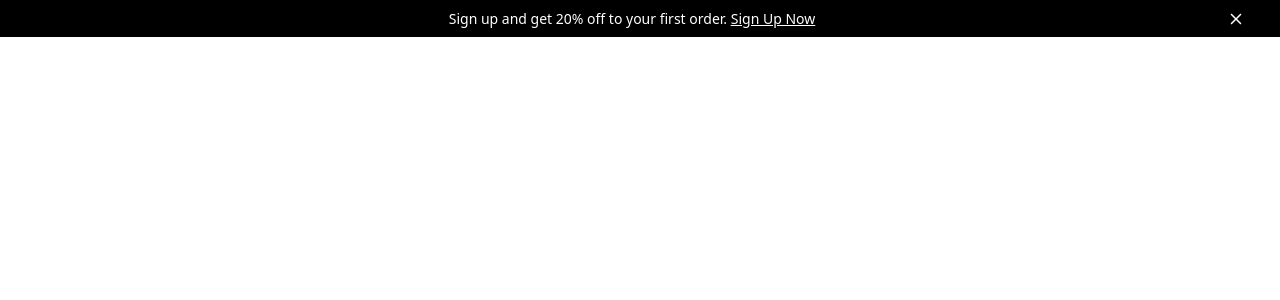
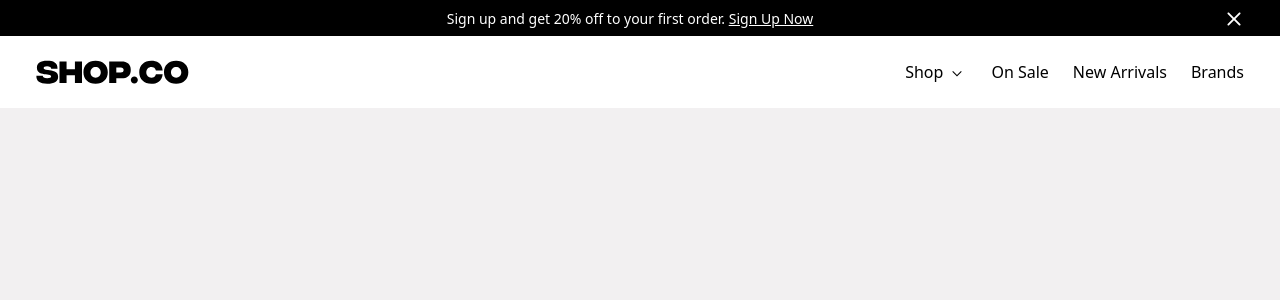
Before and after one commit to KonstantinHerasimenko/Shop.co, a Next.js app: page / in a window 1280 px wide. Shown: the top 300 px of the page. Built offline with nearby package versions, Linux system fonts and the light colour scheme.

Commit message:
feat:add navigation bar

```diff
--- a/app/layout.tsx
+++ b/app/layout.tsx
@@ -13,7 +13,7 @@ export default function RootLayout({
 }>) {
   return (
     <html lang="en">
-      <body className={cn('min-h-screen min-w-full')}>{children}</body>
+      <body className={cn('min-h-screen min-w-full bg-[#F2F0F1]')}>{children}</body>
     </html>
   )
 }
--- a/app/page.tsx
+++ b/app/page.tsx
@@ -1,3 +1,4 @@
+import Navigation from '@/components/layout/navigation'
 import PopUp from '@/components/layout/popUp'
 import type { Metadata } from 'next'
 
@@ -12,6 +13,7 @@ export default function HomePage() {
   return (
     <>
       <PopUp />
+      <Navigation/>
     </>
   )
 }
--- /dev/null
+++ b/app/shop/page.tsx
@@ -0,0 +1,4 @@
+//!delete
+export default function ShopPage(){
+  return <div>Hello world</div>
+}
--- a/components/layout/container.tsx
+++ b/components/layout/container.tsx
@@ -3,7 +3,7 @@ import { cn } from '@/utils/css.ts'
 
 interface containerProps {
   className?: string
-  children: ReactNode
+  children?: ReactNode
 }
 
 export default function Container({className,children}:containerProps) {
--- /dev/null
+++ b/components/layout/navigation.tsx
@@ -0,0 +1,115 @@
+'use client'
+
+import { ReactNode, useState } from 'react'
+import { Route } from 'next'
+import Link from 'next/link'
+import arrowDown from '@/assets/icons/arrowDown.svg'
+import LogoFull from '@/assets/icons/logoFull.svg'
+import Container from '@/components/layout/container'
+import { cn } from '@/utils/css'
+import BaseIcon from '../ui/BaseIcon'
+
+const pagesList: Array<{ label: string; href: Route }> = [
+  {
+    label: 'on sale',
+    href: '/',
+  },
+  {
+    label: 'new arrivals',
+    href: '/',
+  },
+  {
+    label: 'brands',
+    href: '/',
+  },
+]
+
+const shopCategories: Array<{ label: string; href: Route }> = [
+  {
+    label: 'T-shirts',
+    href: '/shop',
+  },
+  {
+    label: 'shorts',
+    href: '/shop',
+  },
+  {
+    label: 'shirts',
+    href: '/shop',
+  },
+  {
+    label: 'hoodies',
+    href: '/shop',
+  },
+  {
+    label: 'jeans',
+    href: '/shop',
+  },
+]
+
+export default function Navigation() {
+  const [isDropDownActive, setIsDropDownActive] = useState(false)
+
+  function toggleDropDown() {
+    setIsDropDownActive((prev: boolean) => !prev)
+  }
+
+  return (
+    <nav className="fixed top-9 bg-white w-full">
+      <Container className="flex justify-between items-center h-18">
+        <Link href="/">
+          <BaseIcon as={LogoFull} className="h-6" />
+        </Link>
+
+        <ul className="flex items-center gap-6 capitalize h-[100%]">
+          <li className="h-full">
+            <button
+              className="capitalize h-full flex items-center"
+              onClick={() => toggleDropDown()}
+            >
+              <span className="flex items-center gap-1">
+                <h3 className="underline-parent text-body-3">shop</h3>
+                <BaseIcon
+                  as={arrowDown}
+                  className={cn(
+                    'h-5 -mb-1 duration-300 ease-in-out',
+                    isDropDownActive && 'rotate-180'
+                  )}
+                />
+              </span>
+            </button>
+            {/*
+              //?drop-down menu
+            */}
+            <ul className={cn(!isDropDownActive ? 'hidden' : 'fixed')}>
+              {shopCategories.map(({ label, href }, index) => {
+                return (
+                  <li
+                    key={label.replace(/ /g, '')}
+                    className={cn(
+                      'relative px-8 w-52 right-8 bg-white text-body-3',
+                      'py-2',
+                      index === 0 && 'pt-6 pb-2',
+                      index === shopCategories.length - 1 && 'pb-6 pt-2'
+                    )}
+                  >
+                    <Link href={href} className="underline-parent">
+                      {label}
+                    </Link>
+                  </li>
+                )
+              })}
+            </ul>
+          </li>
+          {pagesList.map(({ label, href }): ReactNode => {
+            return (
+              <li key={label.replace(/ /g, '')} className="underline-parent">
+                <Link href={href}>{label}</Link>
+              </li>
+            )
+          })}
+        </ul>
+      </Container>
+    </nav>
+  )
+}
--- a/components/layout/popUp.tsx
+++ b/components/layout/popUp.tsx
@@ -27,7 +27,7 @@ export default function PopUp() {
           </Link>
         </h6>
         <button onClick={() => setIsClosed(true)}>
-          <BaseIcon as={CloseIcon} className="w-4 aspect-square" />
+          <BaseIcon as={CloseIcon} className="w-5 aspect-square" />
         </button>
       </Container>
     </div>
--- /dev/null
+++ b/components/ui/separator.tsx
@@ -0,0 +1,5 @@
+export default function Separator(){
+  return(
+    <span></span>
+  )
+}
--- a/styles/globals.css
+++ b/styles/globals.css
@@ -1,3 +1,31 @@
 @tailwind base;
 @tailwind components;
 @tailwind utilities;
+
+@layer components {
+  .underline-parent{
+    display: inline-block;
+    position: relative;
+  }
+  .underline-parent::after {
+    content: '';
+    width: 100%;
+    height: 0.25rem;
+    margin-top: 0.5rem;
+    background-color: black;
+    display: block;
+    position: absolute;
+    bottom: -0.5rem;
+    left: 0;
+    /*   animation   */
+    transform-origin: bottom right;
+    transition-property: transform;
+    transform: scaleX(0);
+    transition-duration: 300ms;
+    transition-timing-function: ease-out;
+  }
+  .underline-parent:hover::after {
+    transform-origin: bottom left;
+    transform: scaleX(1);
+  }
+}
--- a/tailwind.config.ts
+++ b/tailwind.config.ts
@@ -1,4 +1,4 @@
-import type { Config } from "tailwindcss";
+import type { Config } from 'tailwindcss';
 
 
 const config: Config = {
@@ -8,9 +8,7 @@ const config: Config = {
     './app/**/*.{js,ts,jsx,tsx,mdx}',
   ],
   theme: {
-    content:{
-      "closeIcon":"url('../assets/icons/close.svg')"
-    },
+    extend: {
       fontSize: {
         'heading-1': '4rem',
         'heading-2': '3rem',
@@ -24,7 +22,11 @@ const config: Config = {
         'body-5': '0.75rem',
         'body-6': '0.625rem',
       },
+      height: {
+        '18': '4.5rem',
+      },
+    },
   },
   plugins: [],
 }
-export default config;
+export default config
```
Also changed, not shown: assets/icons/arrowDown.svg (added), assets/icons/logoFull.svg (added). Lines whose indentation alone changed are shown as unchanged.
